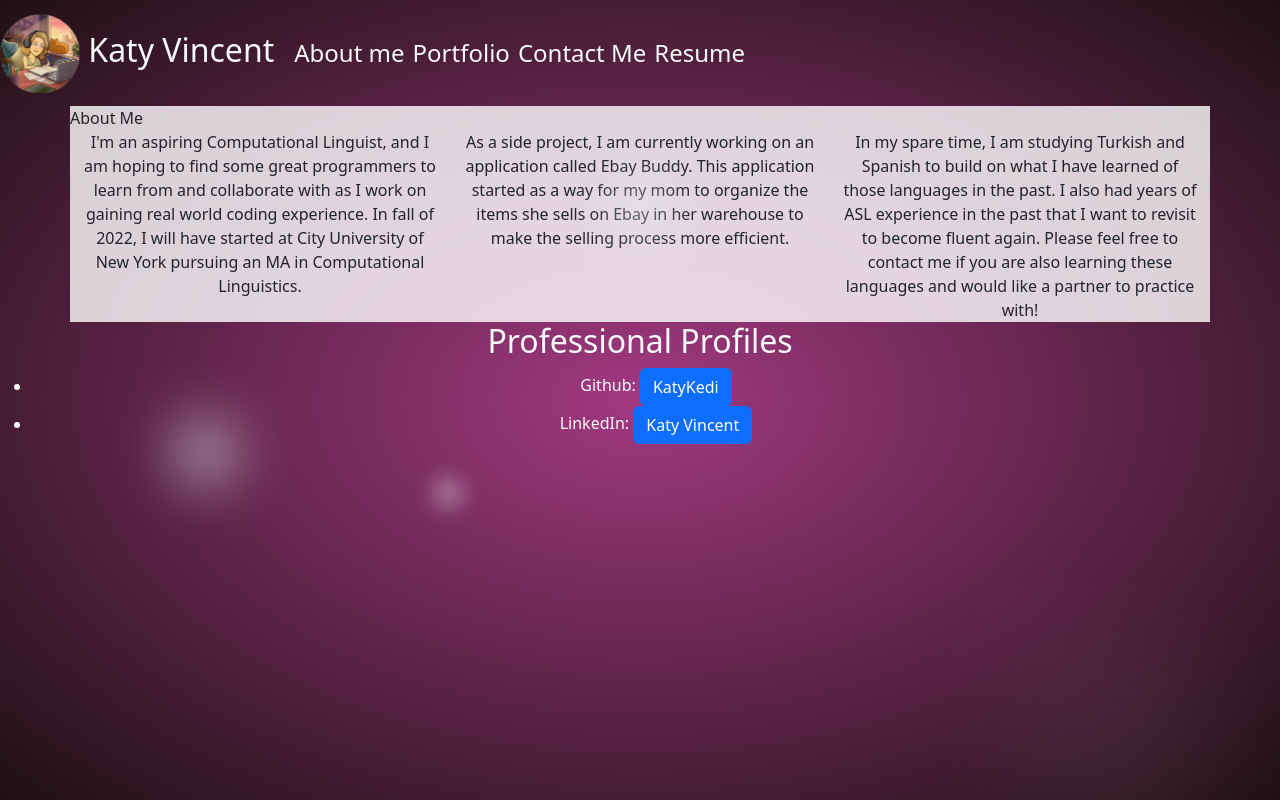
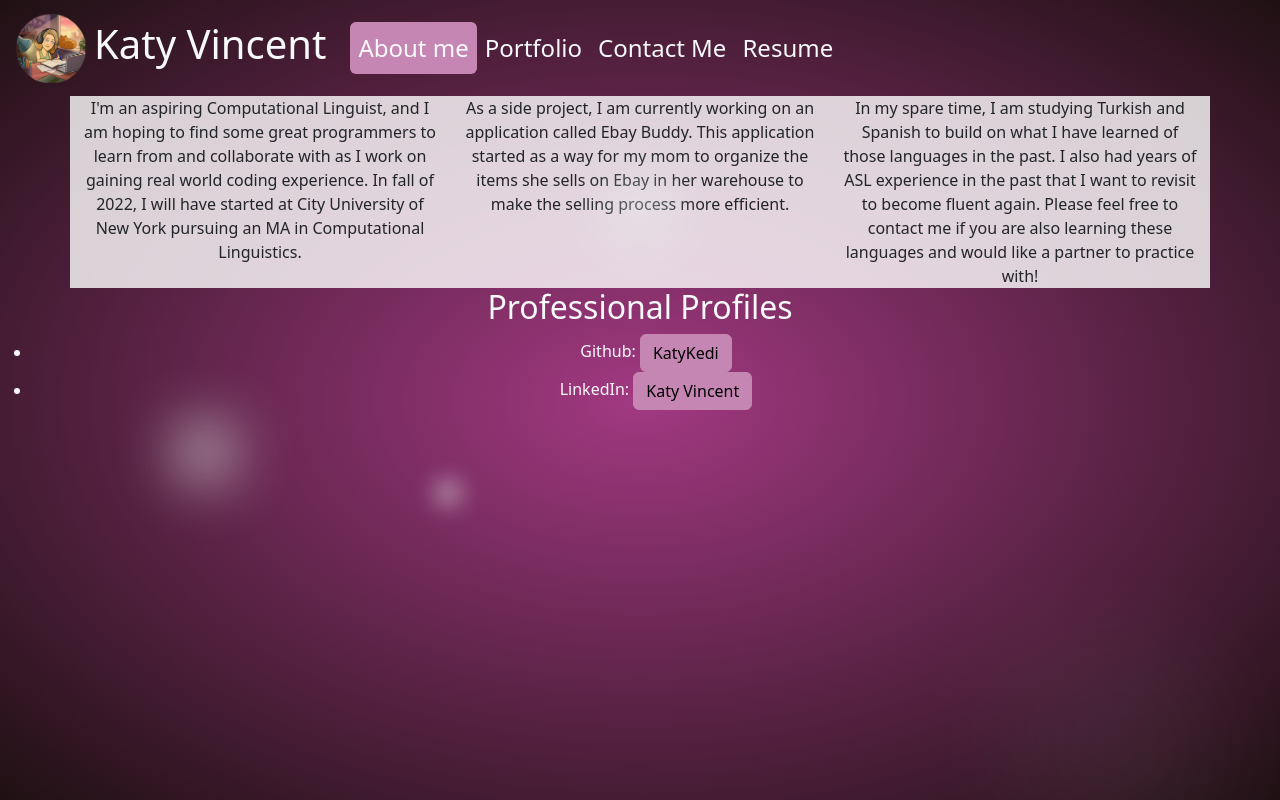
Before and after one commit to KatyKedi/react-portfolio, a React (Create React App) app: page / in a window 1280 px wide. Built offline with nearby package versions, Linux system fonts and the light colour scheme.

Commit message:
sass installed to overide bootstrap theme

```diff
--- a/package.json
+++ b/package.json
@@ -41,6 +41,7 @@
     "react-bootstrap": "^2.5.0",
     "react-dom": "^18.1.0",
     "react-scripts": "^5.0.1",
+    "sass": "^1.57.1",
     "web-vitals": "^2.1.4"
   },
   "description": "This application was built with React and it serves as my personal portfolio. The application contains the following sections: \r * About Me\r * Portfolio\r * Resume\r * Contact Me",
--- a/src/App.css
+++ b/src/App.css
@@ -10,6 +10,6 @@
     outline: 2px solid white;
 }
 
-#about {
+#about-me {
     background-color: rgba(255, 255, 255, 0.8)
 }
--- a/src/App.js
+++ b/src/App.js
@@ -1,12 +1,12 @@
-import React, { useState } from 'react';
+import React, { useState, useEffect } from 'react';
 import './App.css';
-import { Container, Row, Col } from 'react-bootstrap'
 import 'bootstrap/dist/css/bootstrap.min.css'
 import Navigation from './components/Nav';
 import Footer from './components/Footer';
 import Project from './components/Project';
 import Contact from './components/Contact';
 import Resume from './components/Resume';
+import About from './components/About'
 
 function App() {
   const [pageSelected, setPageSelected] = useState('about');
@@ -22,38 +22,12 @@ function App() {
       <div class='light x7'></div>
       <div class='light x8'></div>
       <div class='light x9'></div>
-      <Navigation setPageSelected={setPageSelected} />
+      <Navigation pageSelected={pageSelected} setPageSelected={setPageSelected} />
       <main className='text-dark'>
-        {(pageSelected === 'about') && (
-          <Container id='about'>
-            <Row>About Me</Row>
-            <Row id='about-ps'>
-              <Col>I'm an aspiring Computational Linguist, and I am hoping to find some great programmers to learn from and collaborate with as I work on gaining real world coding experience. In fall of 2022, I will have started at City University of New York pursuing an MA in Computational Linguistics.</Col>
-              <Col>As a side project, I am currently working on an application called Ebay Buddy. This application started as a way for my mom to organize the items she sells on Ebay in her warehouse to make the selling process more efficient.</Col>
-              <Col>In my spare time, I am studying Turkish and Spanish to build on what I have learned of those languages in the past. I also had years of ASL experience in the past that I want to revisit to become fluent again. Please feel free to contact me if you are also learning these languages and would like a partner to practice with!</Col>
-            </Row>
-          </Container>
-        )}
-        {(pageSelected === 'portfolio') && (
-          <Container id='portfolio'>
-            <Row>Portfolio</Row>
-            <Row>
-              <Project></Project>
-            </Row>
-          </Container>
-        )}
-        {(pageSelected === 'contact') && (
-          <Container id='contact'>
-            <Row>Contact Me</Row>
-            <Contact></Contact>
-          </Container>
-        )}
-        {(pageSelected === 'resume') && (
-          <Container id='resume'>
-            <Row>Resume</Row>
-            <Resume></Resume>
-          </Container>
-        )}
+        {(pageSelected === 'about') && (<About></About>)}
+        {(pageSelected === 'portfolio') && (<Project></Project>)}
+        {(pageSelected === 'contact') && (<Contact></Contact>)}
+        {(pageSelected === 'resume') && (<Resume></Resume>)}
       </main>
       <Footer></Footer>
     </>
--- /dev/null
+++ b/src/components/About/index.js
@@ -0,0 +1,16 @@
+import React from 'react';
+import { Container, Row, Col } from 'react-bootstrap'
+
+function About() {
+    return (
+        <Container id='about-me'>
+            <Row id='about-ps'>
+                <Col>I'm an aspiring Computational Linguist, and I am hoping to find some great programmers to learn from and collaborate with as I work on gaining real world coding experience. In fall of 2022, I will have started at City University of New York pursuing an MA in Computational Linguistics.</Col>
+                <Col>As a side project, I am currently working on an application called Ebay Buddy. This application started as a way for my mom to organize the items she sells on Ebay in her warehouse to make the selling process more efficient.</Col>
+                <Col>In my spare time, I am studying Turkish and Spanish to build on what I have learned of those languages in the past. I also had years of ASL experience in the past that I want to revisit to become fluent again. Please feel free to contact me if you are also learning these languages and would like a partner to practice with!</Col>
+            </Row>
+        </Container>
+    )
+}
+
+export default About
--- a/src/components/Nav/index.js
+++ b/src/components/Nav/index.js
@@ -1,46 +1,55 @@
-import React from 'react';
+import React, { useEffect } from 'react';
 import { Navbar, Nav } from 'react-bootstrap';
 import 'bootstrap/dist/css/bootstrap.min.css'
+import '../../scss/custom.scss';
 import avatar from '../../assets/avatar.png';
 
 function Navigation(props) {
     const {
+        pageSelected,
         setPageSelected
     } = props;
 
+    useEffect(() => {
+        document.querySelector(`#${pageSelected}`).classList.add('bg-primary')
+    }, [pageSelected])
+
     return (
-        <Navbar expand="lg">
-                <Navbar.Brand className='text-light' id='name-title' href="#about" onClick={() => setPageSelected('about')}>
-                    <img
-                    width='80'
-                    height='80'
+        <Navbar className='mx-3' collapseOnSelect expand="lg">
+            <Navbar.Brand className='text-light d-flex align-items-center flex-column flex-md-row' id='name-title'>
+                <img
+                    width='70'
+                    height='70'
                     src={avatar}
-                    alt='avatar'>
-                    </img>
-                    {'     '}Katy Vincent
-                </Navbar.Brand>
+                    alt={`Katy coding avatar`}>
+                </img>
+                <h1 className='mx-2'>Katy Vincent</h1>
+            </Navbar.Brand>
+            <Navbar.Toggle className='bg-primary' aria-controls="responsive-navbar-nav" />
+            <Navbar.Collapse id="responsive-navbar-nav">
                 <Nav>
                     <Nav.Item>
-                        <Nav.Link className='m-1 p-0 rounded big-link text-light' href="#about" onClick={() => setPageSelected('about')}>
+                        <Nav.Link id='about' className='rounded big-link text-light' href="#about" onClick={() => setPageSelected('about')}>
                             About me
                         </Nav.Link>
                     </Nav.Item>
                     <Nav.Item>
-                        <Nav.Link className='m-1 p-0 rounded big-link text-light' href="#portfolio" onClick={() => setPageSelected('portfolio')}>
+                        <Nav.Link id='portfolio' className='rounded big-link text-light' href="#portfolio" onClick={() => setPageSelected('portfolio')}>
                             Portfolio
                         </Nav.Link>
                     </Nav.Item>
                     <Nav.Item>
-                        <Nav.Link className='m-1 p-0 rounded big-link text-light' href="#contact" onClick={() => setPageSelected('contact')}>
+                        <Nav.Link id='contact' className='rounded big-link text-light' href="#contact" onClick={() => setPageSelected('contact')}>
                             Contact Me
                         </Nav.Link>
                     </Nav.Item>
                     <Nav.Item>
-                        <Nav.Link className='m-1 p-0 rounded big-link text-light' href="#resume" onClick={() => setPageSelected('resume')}>
+                        <Nav.Link id='resume' className='rounded big-link text-light' href="#resume" onClick={() => setPageSelected('resume')}>
                             Resume
                         </Nav.Link>
                     </Nav.Item>
                 </Nav>
+            </Navbar.Collapse>
         </Navbar>
     );
 }
--- a/src/index.js
+++ b/src/index.js
@@ -11,7 +11,4 @@ root.render(
   </React.StrictMode>
 );
 
-// If you want to start measuring performance in your app, pass a function
-// to log results (for example: reportWebVitals(console.log))
-// or send to an analytics endpoint. Learn more: https://bit.ly/CRA-vitals
 reportWebVitals();
--- /dev/null
+++ b/src/scss/custom.scss
@@ -0,0 +1,10 @@
+$theme-colors: () !default;
+
+$theme-colors: (
+    "primary":    rgb(198, 134, 179),
+    // "success":    #86B817,
+    // "warning":    #f5af02,
+    // "danger":     #e53238,
+);
+
+@import "../../node_modules/bootstrap/scss/bootstrap";
```
Also changed, not shown: public/manifest.json, 1 other file (tests, documents, lock files or other folders).
